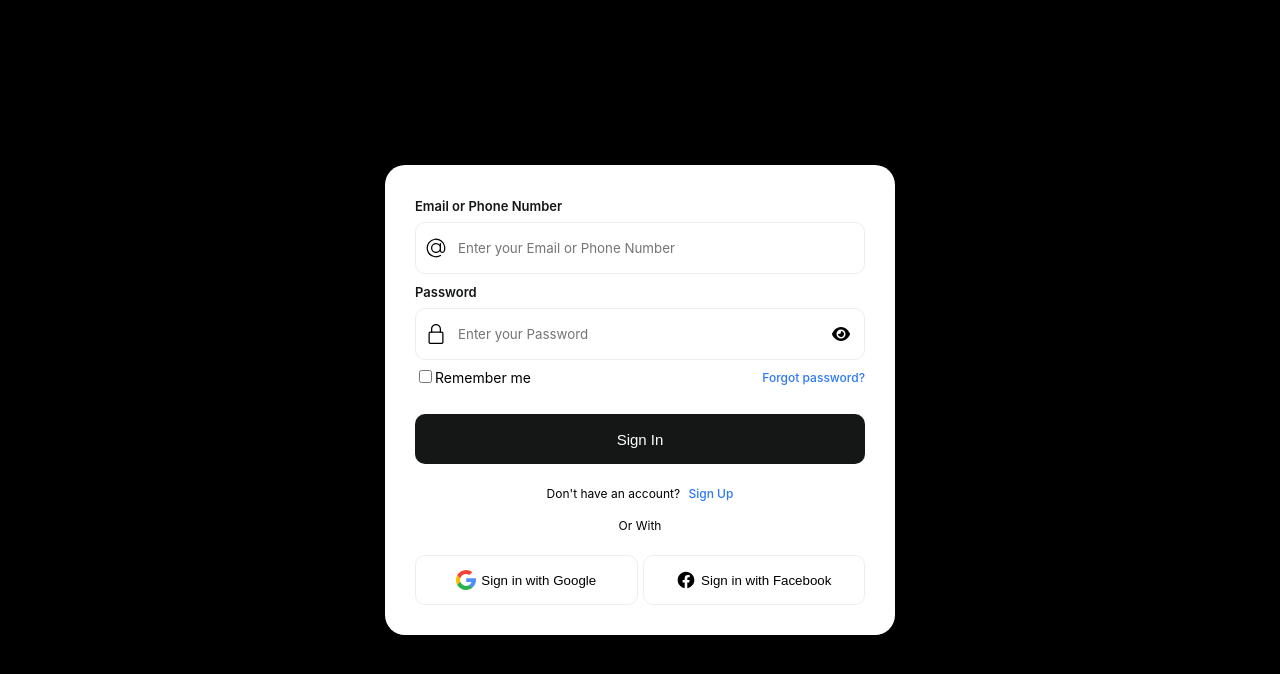
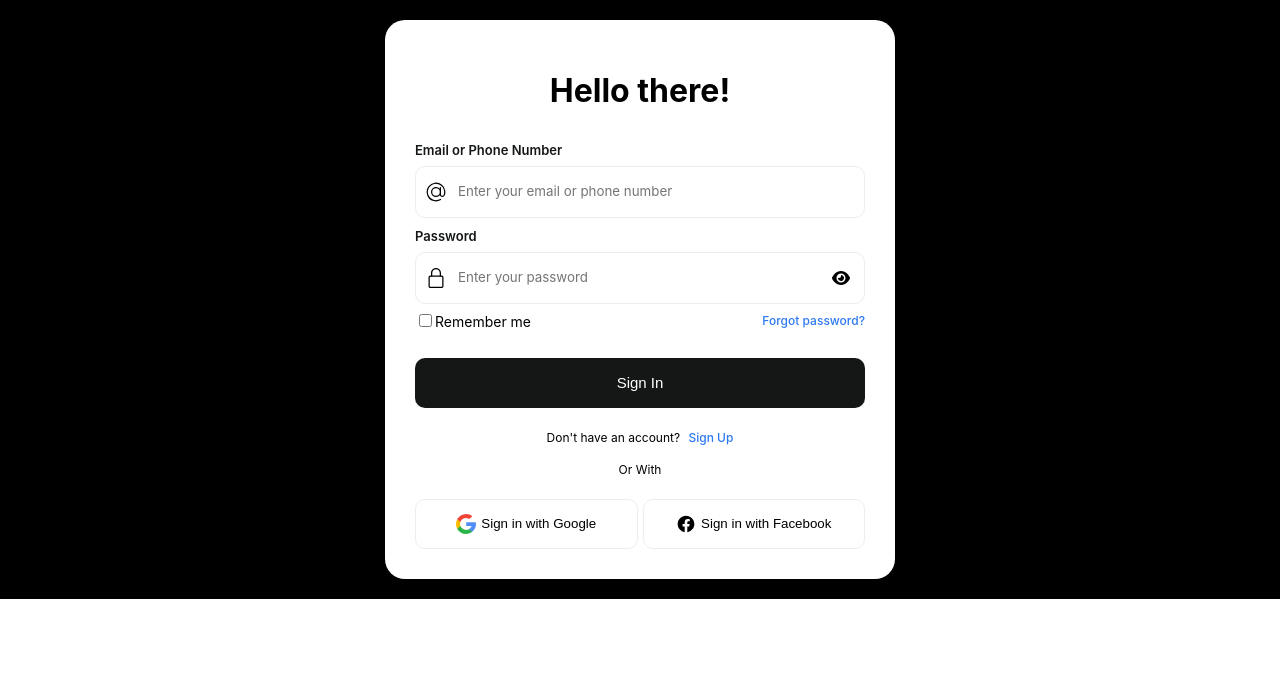
Before and after one commit to ChamikaRohan/Ticket-Twist, a React (Vite) app in the folder client/: page /signin in a window 1280 px wide. Shown: the top 674 px of the page. Built offline with nearby package versions, Linux system fonts and the light colour scheme; no server answers.

Commit message:
Combined signin-API with UI partially

```diff
--- a/client/src/pages/SignInPage.jsx
+++ b/client/src/pages/SignInPage.jsx
@@ -1,10 +1,57 @@
-import React from 'react';
+import React, { useState } from 'react';
 import './SignInPage.css';
+import { useNavigate } from "react-router-dom"
 
 export default function SignInPage() {
+  const apiURL = import.meta.env.VITE_API_BASE_URL;
+
+  const navigate =useNavigate();
+
+  const [emailornum, setEmailornum] = useState("");
+  const [password, setPassword] = useState("");
+
+  const isValidEmail = (email) => {
+    return /^[^\s@]+@[^\s@]+\.[^\s@]+$/.test(email);
+  };
+
+  const isValidPhoneNumber = (phone) => {
+    return /^\+?\d+$/.test(phone);
+  };
+
+  const handleSignIn = async(e)=> {
+    e.preventDefault();
+    const isemail = isValidEmail(emailornum);
+    const isnum = isValidPhoneNumber(emailornum);
+    var data;
+    if (isemail && !isnum)
+    {
+      data = {email: emailornum}
+    }
+    else if ( isnum && !isemail )
+    {
+      data = {phone_number: emailornum}
+    }
+    console.log(data);
+    const response = await fetch(`${apiURL}/owner/signin-owner`,{
+      method: "POST",
+      headers: {
+        "Content-Type": "application/json"
+      },
+      body: JSON.stringify({data})
+    });
+
+    console.log(response);
+  }
+
   return (
-    <div style={{ display: "flex", flexDirection: "row", alignItems: "center", justifyContent: "center", backgroundColor: "black", height: "100vh"}}>
+    <div style={{ display: "flex", flexDirection: "column", alignItems: "center", justifyContent: "center", backgroundColor: "black", height: "100%"}}>
+
       <form className="form">
+
+        <div style={{ display: "flex", justifyContent: "center" }}>
+          <h1>Hello there!</h1>
+        </div>
+
         <div className="flex-column">
           <label>Email or Phone Number</label>
         </div>
@@ -14,8 +61,10 @@ export default function SignInPage() {
               <path d="m30.853 13.87a15 15 0 0 0 -29.729 4.082 15.1 15.1 0 0 0 12.876 12.918 15.6 15.6 0 0 0 2.016.13 14.85 14.85 0 0 0 7.715-2.145 1 1 0 1 0 -1.031-1.711 13.007 13.007 0 1 1 5.458-6.529 2.149 2.149 0 0 1 -4.158-.759v-10.856a1 1 0 0 0 -2 0v1.726a8 8 0 1 0 .2 10.325 4.135 4.135 0 0 0 7.83.274 15.2 15.2 0 0 0 .823-7.455zm-14.853 8.13a6 6 0 1 1 6-6 6.006 6.006 0 0 1 -6 6z"></path>
             </g>
           </svg>
-          <input type="text" className="input" placeholder="Enter your Email or Phone Number" />
+          <input value={emailornum} onChange={(e)=>setEmailornum(e.target.value)} type="text" className="input" placeholder="Enter your email or phone number" />
         </div>
+
+
 
         <div className="flex-column">
           <label>Password</label>
@@ -25,11 +74,13 @@ export default function SignInPage() {
             <path d="m336 512h-288c-26.453125 0-48-21.523438-48-48v-224c0-26.476562 21.546875-48 48-48h288c26.453125 0 48 21.523438 48 48v224c0 26.476562-21.546875 48-48 48zm-288-288c-8.8125 0-16 7.167969-16 16v224c0 8.832031 7.1875 16 16 16h288c8.8125 0 16-7.167969 16-16v-224c0-8.832031-7.1875-16-16-16zm0 0"></path>
             <path d="m304 224c-8.832031 0-16-7.167969-16-16v-80c0-52.929688-43.070312-96-96-96s-96 43.070312-96 96v80c0 8.832031-7.167969 16-16 16s-16-7.167969-16-16v-80c0-70.59375 57.40625-128 128-128s128 57.40625 128 128v80c0 8.832031-7.167969 16-16 16zm0 0"></path>
           </svg>
-          <input type="password" className="input" placeholder="Enter your Password" />
+          <input value={password} onChange={(e)=>setPassword(e.target.value)} type="password" className="input" placeholder="Enter your password" />
           <svg viewBox="0 0 576 512" height="1em" xmlns="http://www.w3.org/2000/svg">
             <path d="M288 32c-80.8 0-145.5 36.8-192.6 80.6C48.6 156 17.3 208 2.5 243.7c-3.3 7.9-3.3 16.7 0 24.6C17.3 304 48.6 356 95.4 399.4C142.5 443.2 207.2 480 288 480s145.5-36.8 192.6-80.6c46.8-43.5 78.1-95.4 93-131.1c3.3-7.9 3.3-16.7 0-24.6c-14.9-35.7-46.2-87.7-93-131.1C433.5 68.8 368.8 32 288 32zM144 256a144 144 0 1 1 288 0 144 144 0 1 1 -288 0zm144-64c0 35.3-28.7 64-64 64c-7.1 0-13.9-1.2-20.3-3.3c-5.5-1.8-11.9 1.6-11.7 7.4c.3 6.9 1.3 13.8 3.2 20.7c13.7 51.2 66.4 81.6 117.6 67.9s81.6-66.4 67.9-117.6c-11.1-41.5-47.8-69.4-88.6-71.1c-5.8-.2-9.2 6.1-7.4 11.7c2.1 6.4 3.3 13.2 3.3 20.3z"></path>
           </svg>
         </div>
+
+
 
         <div className="flex-row">
           <div>
@@ -38,7 +89,7 @@ export default function SignInPage() {
           </div>
           <span className="span">Forgot password?</span>
         </div>
-        <button className="button-submit">Sign In</button>
+        <button onClick={handleSignIn} className="button-submit">Sign In</button>
         <p className="p">Don't have an account? <span className="span">Sign Up</span></p>
         <p className="p line">Or With</p>
         <div className="flex-row">
--- a/client/src/pages/SignUpPage.jsx
+++ b/client/src/pages/SignUpPage.jsx
@@ -1,8 +1,11 @@
 import React, { useState } from 'react';
 import './SignUpPage.css';
+import { useNavigate } from "react-router-dom"
 
 export default function SignUpPage() {
   const apiURL = import.meta.env.VITE_API_BASE_URL;
+
+  const navigate =useNavigate();
 
   const [fname, setFname] = useState("");
   const [lname, setLname] = useState("");
@@ -28,6 +31,7 @@ export default function SignUpPage() {
       if (response.status === 200)
       {
         console.log(data.message);
+        navigate("/signin");
       }
       else
       {
```
Also changed, not shown: client/src/index.css (line endings or trailing spaces), 1 other file (tests, documents, lock files or other folders).
